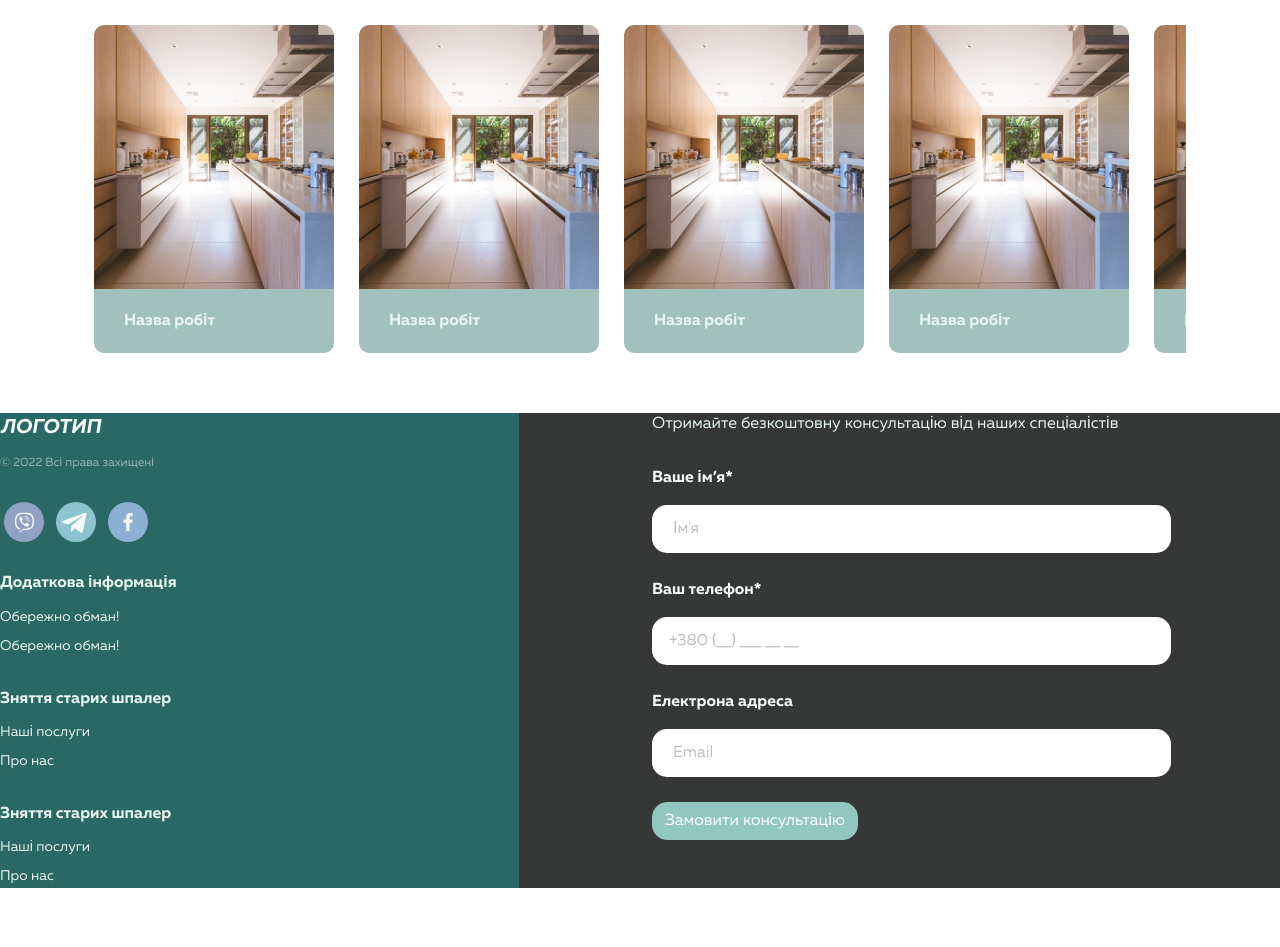
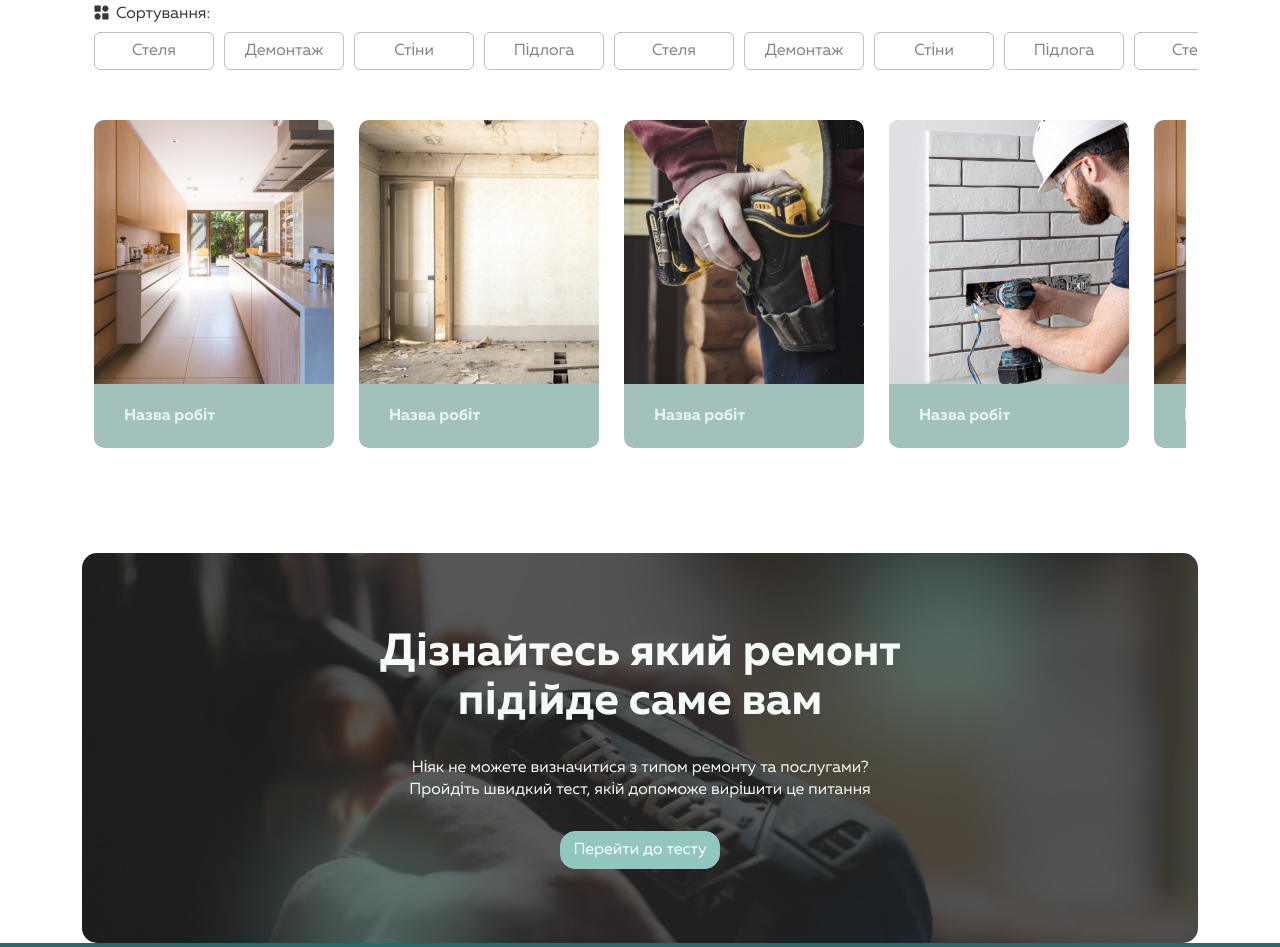
Before and after one commit to peterkarn/BudSite, a website: page app/index.html in a window 1280 px wide. Shown: the part 871-1818 px from the top of the page. Before the commit the page ends 1759 px from the top, so only its background shows below. Drawn offline with Linux system fonts and the light colour scheme.

Commit message:
scroll + footer + darked

```diff
--- a/app/index.html
+++ b/app/index.html
@@ -169,7 +169,7 @@
                       <div class="filter__column">
                         <div class="filter__item dirty demontage " data-filter-resultcategory="demontage">
                           <a href="#" class="filter__img ibg">
-                            <img src="img/filter-img1.jpg" alt="Work">
+                            <img src="img/filter-img2.jpg" alt="Work">
                           </a>
                           <div class="filter__item-content">
                             <div class="filter__item-info">
@@ -183,7 +183,7 @@
                       <div class="filter__column">
                         <div class="filter__item dirty demontage " data-filter-resultcategory="demontage">
                           <a href="#" class="filter__img ibg">
-                            <img src="img/filter-img1.jpg" alt="Work">
+                            <img src="img/filter-img3.jpg" alt="Work">
                           </a>
                           <div class="filter__item-content">
                             <div class="filter__item-info">
@@ -197,7 +197,7 @@
                       <div class="filter__column">
                         <div class="filter__item dirty demontage " data-filter-resultcategory="demontage">
                           <a href="#" class="filter__img ibg">
-                            <img src="img/filter-img1.jpg" alt="Work">
+                            <img src="img/filter-img4.jpg" alt="Work">
                           </a>
                           <div class="filter__item-content">
                             <div class="filter__item-info">
@@ -333,7 +333,7 @@
                       <div class="filter__column">
                         <div class="filter__item dirty demontage " data-filter-resultcategory="demontage">
                           <a href="#" class="filter__img ibg">
-                            <img src="img/filter-img1.jpg" alt="Work">
+                            <img src="img/filter-img2.jpg" alt="Work">
                           </a>
                           <div class="filter__item-content">
                             <div class="filter__item-info">
@@ -347,7 +347,7 @@
                       <div class="filter__column">
                         <div class="filter__item dirty demontage " data-filter-resultcategory="demontage">
                           <a href="#" class="filter__img ibg">
-                            <img src="img/filter-img1.jpg" alt="Work">
+                            <img src="img/filter-img3.jpg" alt="Work">
                           </a>
                           <div class="filter__item-content">
                             <div class="filter__item-info">
@@ -361,7 +361,7 @@
                       <div class="filter__column">
                         <div class="filter__item dirty demontage " data-filter-resultcategory="demontage">
                           <a href="#" class="filter__img ibg">
-                            <img src="img/filter-img1.jpg" alt="Work">
+                            <img src="img/filter-img4.jpg" alt="Work">
                           </a>
                           <div class="filter__item-content">
                             <div class="filter__item-info">
@@ -436,13 +436,23 @@
             </div>
           </div>
         </section>
+        <section class="darked-block darked-test">
+          <h1 class="darked-block__title">
+            Дізнайтесь який ремонт підійде саме вам
+          </h1>
+          <p class="darked-block__text">
+            Ніяк не можете визначитися з типом ремонту та послугами? Пройдіть швидкий тест, якій допоможе вирішити це
+            питання
+          </p>
+          <a href="#" class="btn btn-primary">Перейти до тесту</a>
+        </section>
       </div>
 
     </main>
 
     <footer class="footer">
   <div class="row">
-    <div class="col-md-5 order-last order-md-first">
+    <div class="col-lg-5 order-last order-lg-first">
       <div class="footer__info">
         <div class="footer__heading">
           <a href="#" class="footer__logo">
@@ -516,7 +526,7 @@
         </div>
       </div>
     </div>
-    <div class="col-md-5 offset-md-1">
+    <div class="col-lg-5 offset-lg-1">
       <form action="#" class="form footer__form">
         <p>
           Отримайте безкоштовну консультацію від наших спеціалістів
--- a/src/scss/_settings.scss
+++ b/src/scss/_settings.scss
@@ -41,8 +41,13 @@ a {
   color: inherit;
 }
 
-section {
-  padding: 45px 0;
+section+section,
+section:first-child {
+  margin-top: 90px;
+
+  @media screen and (max-width: 767px) {
+    margin-top: 40px;
+  }
 }
 
 .site-container {
--- a/src/scss/components/_darked.scss
+++ b/src/scss/components/_darked.scss
@@ -1,4 +1,8 @@
 .darked-block {
+  display: flex;
+  align-items: center;
+  justify-content: center;
+  flex-direction: column;
   background-repeat: no-repeat;
   background-position: center center;
   background-size: cover;
@@ -28,9 +32,29 @@
   @include adaptiv-value(padding-right, 30, 10, 1);
   @include adaptiv-value(padding-left, 30, 10, 1);
 
-  background-image: url("../img/darked-bg.jpg");
+  background-image: url("../../img/darked-bg.jpg");
 
   &__title {
     @include adaptiv-value(margin-bottom, 30, 15, 1)
   }
 }
+
+.darked-test {
+  min-height: 390px;
+  @include adaptiv-value(padding-top, 30, 15, 1);
+  @include adaptiv-value(padding-bottom, 30, 15, 1);
+  @include adaptiv-value(padding-right, 30, 20, 1);
+  @include adaptiv-value(padding-left, 30, 20, 1);
+  background-image: url("../../img/darked-bg2.jpg");
+
+  & .darked-block__text {
+    text-align: center;
+    max-width: 465px;
+  }
+
+  .darked-block__title {
+    text-align: center;
+    max-width: 550px;
+    @include adaptiv-value(margin-bottom, 30, 15, 1)
+  }
+}
--- a/src/scss/components/_filter.scss
+++ b/src/scss/components/_filter.scss
@@ -53,8 +53,8 @@
   }
 
   &__categories {
+    padding-bottom: 20px;
     @include adaptiv-value(margin-bottom, 30, 15, 1);
-    outline: 3px solid red;
     overflow-x: scroll;
 
     &-inner {
--- a/src/scss/components/_footer.scss
+++ b/src/scss/components/_footer.scss
@@ -1,7 +1,18 @@
 .footer {
-  background-color: var(--bs-dark);
+  background-color: #296864;
+  @include adaptiv-value(padding-right, 80, 30, 1);
+  @include adaptiv-value(padding-left, 80, 30, 1);
+  @include adaptiv-value(padding-top, 30, 25, 1);
+  @include adaptiv-value(padding-bottom, 30, 25, 1);
+
+
+  position: relative;
+
 
   &__form {
+    z-index: 150;
+    position: relative;
+
     & p {
       color: var(--primary);
       @include adaptiv-value(margin-bottom, 25, 10, 1)
@@ -24,7 +35,7 @@
   &__info {
     display: flex;
     flex-direction: column;
-    background-color: #296864;
+
   }
 
   &__logo {
```
Also changed, not shown: src/index.html (+16 -6 lines), src/partials/footer.html (+2 -2 lines), app/css/main.css, src/img/darked-bg2.jpg (added), 1 other file.
